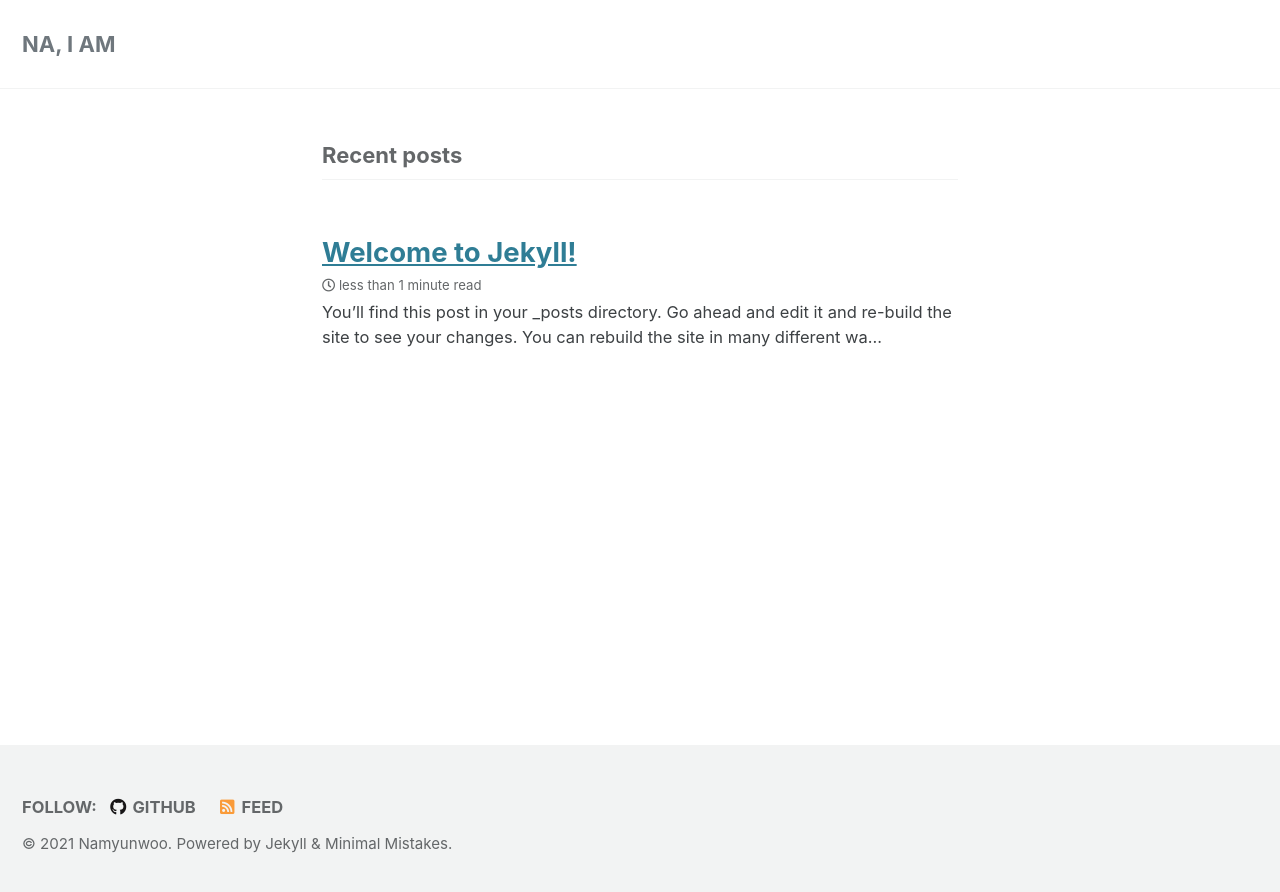
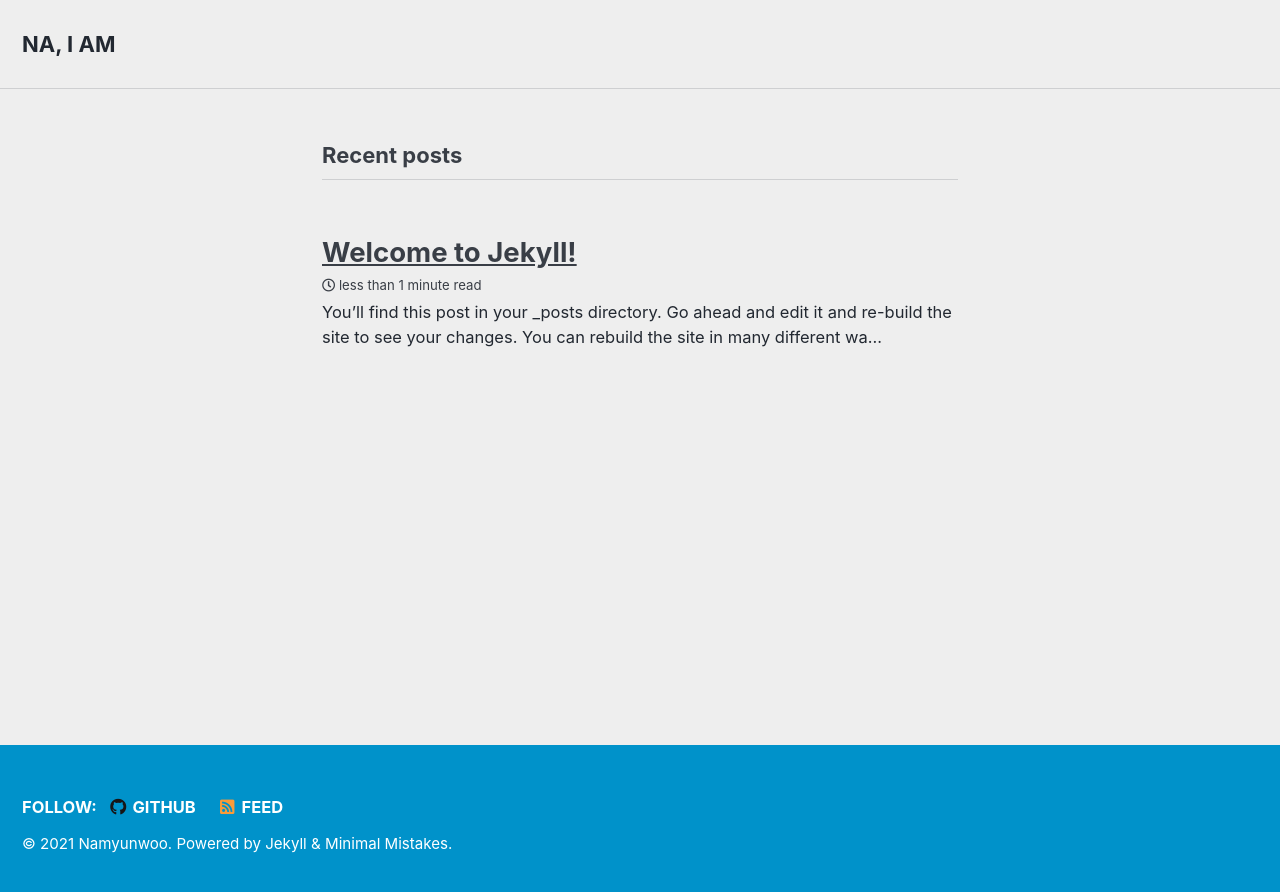
Before and after one commit to NAMYUNWOO/NAMYUNWOO.github.io, a Jekyll site: the page built from index.markdown, in a window 1280 px wide. Shown: the top 892 px of the page. Built offline with Jekyll 4.4.1, drawn with Linux system fonts in a browser that asks for light colours; cached includes are drawn as plain includes; the list of posts is cut into pages by our own code.

Commit message:
intro me

```diff
--- a/_config.yml
+++ b/_config.yml
@@ -12,7 +12,7 @@
 
 # theme                  : "minimal-mistakes-jekyll"
 # remote_theme           : "namyunwoo/minimal-mistakes"
-minimal_mistakes_skin    : "default" # "air", "aqua", "contrast", "dark", "dirt", "neon", "mint", "plum", "sunrise"
+minimal_mistakes_skin    : "air" # "air", "aqua", "contrast", "dark", "dirt", "neon", "mint", "plum", "sunrise"
 
 # Site Settings
 locale                   : "en-US"
```
